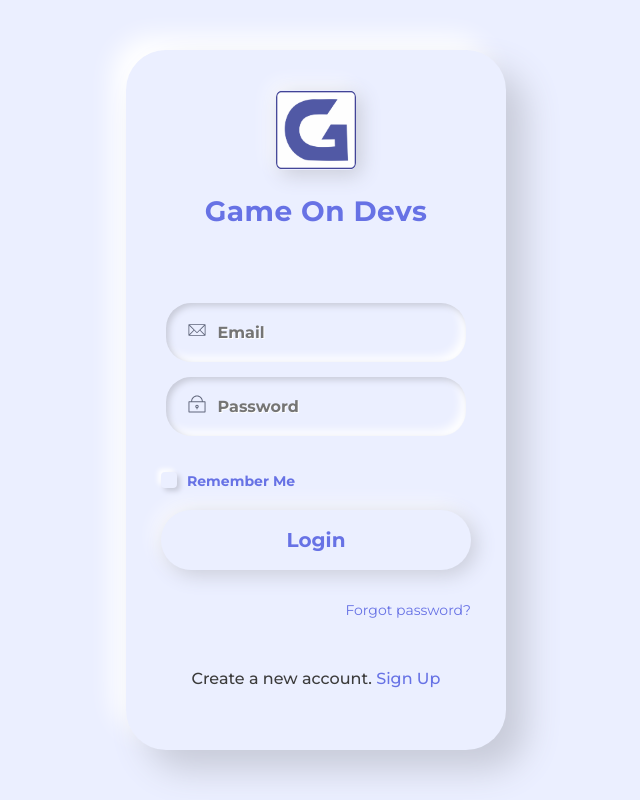
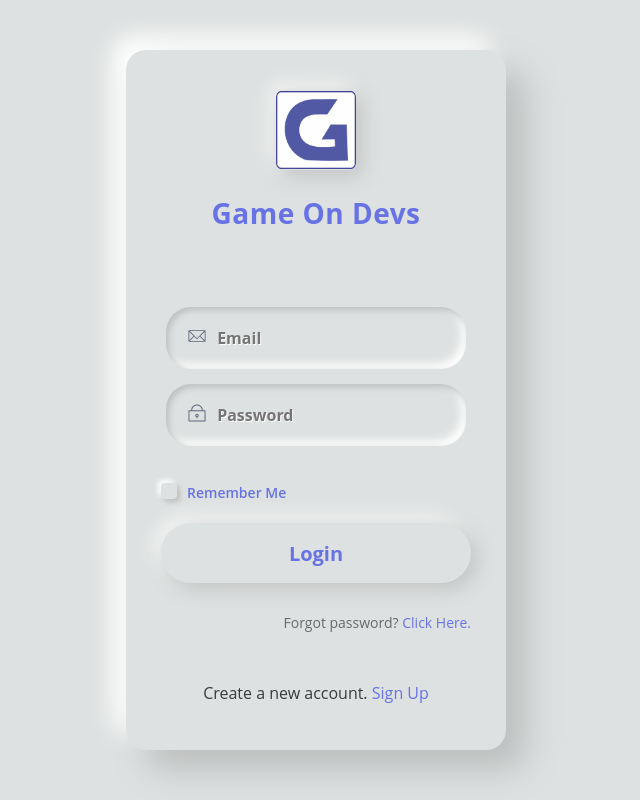
Before and after one commit to gameonvinay/login-neumorphism-light, a website: page index.html in a window 1280 px wide. Shown: the whole page, without its empty margins (324-964 px from the left). Drawn offline with Linux system fonts and the light colour scheme.

Commit message:
Changed Font to Opens Sans and few minor adjustments

```diff
--- a/index.html
+++ b/index.html
@@ -44,8 +44,8 @@
       />
       <label for="styled-checkbox-1">Remember Me</label>
       <button class="signin-button" type="submit">Login</button>
-      <div class="forgot-pass-div">
-        <a href="#" class="forgot-password">Forgot password?</a>
+      <div class="forgot-pass-div">Forgot password?
+        <a href="#" class="forgot-password">Click Here.</a>
       </div>
       <div class="sign-up-link">
         <span>Create a new account.</span>
--- a/main.scss
+++ b/main.scss
@@ -1,8 +1,8 @@
 $color-blue: #6772e5;
-$color-bg: #ebefff;
-$color-shadow: #c8cbd9;
+$color-bg: #dee1e1;
+$color-shadow:#bdbfbf;
 $color-white: #ffffff;
-$color-input: rgb(59, 59, 59);
+$color-input: #696969;
 
 *,
 *::after,
@@ -12,11 +12,15 @@ $color-input: rgb(59, 59, 59);
   box-sizing: border-box;
 }
 
+html {
+  font-size: 62.5%;
+}
+
 body {
   height: 100vh;
   width: 100vw;
-  font-family: "Montserrat", sans-serif;
-  font-size: 1rem;
+  font-family: "Open sans", sans-serif;
+  font-size: 1.6rem;
   font-weight: 700;
   display: flex;
   align-items: center;
@@ -31,14 +35,14 @@ input,
 select,
 textarea,
 button {
-  font-family: "Montserrat", sans-serif;
+  font-family: "Open sans", sans-serif;
 }
 
 .login-div {
   width: 380px;
   height: 700px;
   padding: 40px 35px 35px 35px;
-  border-radius: 40px;
+  border-radius: 2rem;
   background: $color-bg;
   box-shadow: 20px 20px 34px $color-shadow, -14px -14px 24px $color-white;
 }
@@ -198,12 +202,15 @@ button {
   border: none;
   margin-top: 30px;
   text-align: right;
+  color: $color-input;
+  font-size: 1.4rem;
+  font-weight: 400;
 }
 
 .forgot-password {
   outline: none;
   border: none;
-  font-size: 14px;
+  font-size: 1.4rem;
   color: $color-blue;
   font-weight: 400;
   text-decoration: none;
```
Also changed, not shown: style.css.
